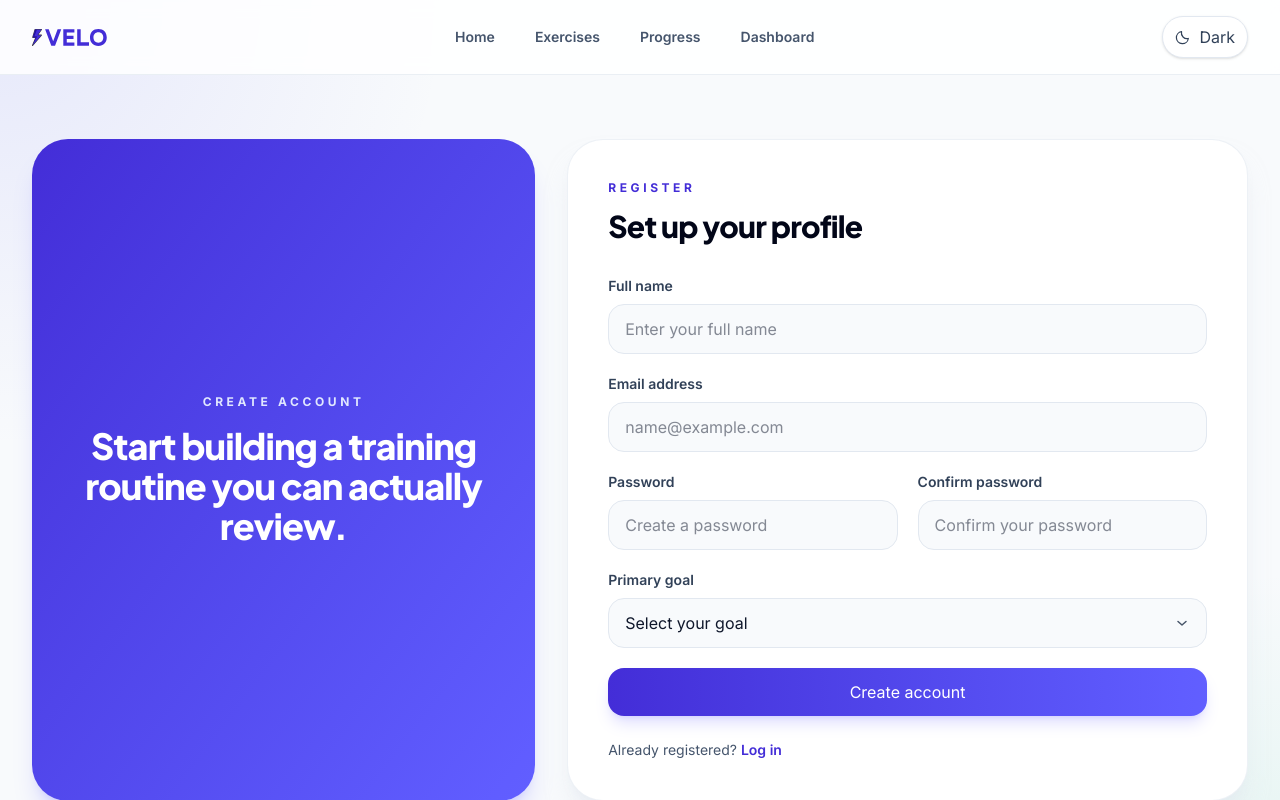
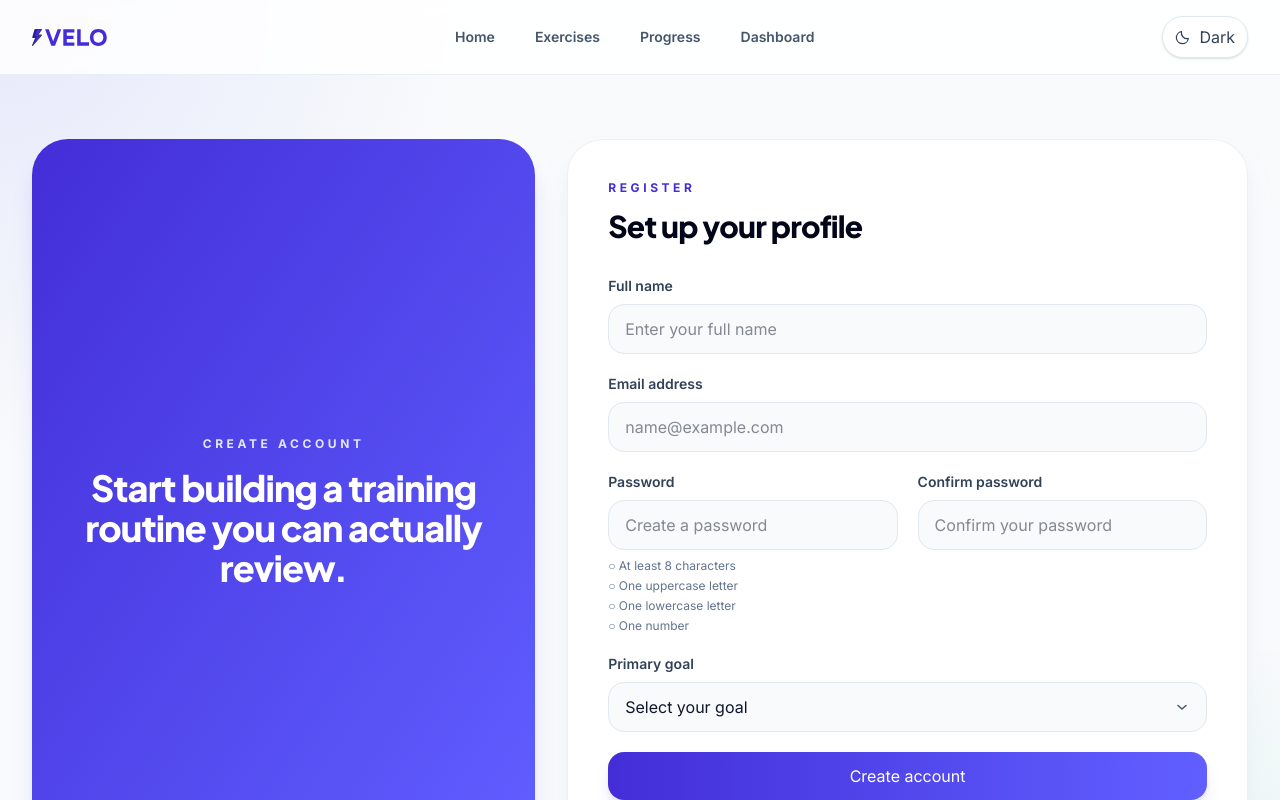
Before and after one commit to mhmdibrahimm/csc443-web-project, a React (Vite) app: page /register in a window 1280 px wide. Shown: the top 800 px of the page. Built offline with nearby package versions, Linux system fonts and the light colour scheme.

Commit message:
feat(register): require 8+ chars with mixed case and a number, show live rule list

```diff
--- a/src/pages/Register.jsx
+++ b/src/pages/Register.jsx
@@ -8,6 +8,22 @@ const goalOptions = [
   "Improve Endurance",
   "Stay Consistent",
 ];
+
+// Password rules — kept in one place so the live hint and the validator stay
+// in sync. Mirrors the rules the backend will enforce in phase 2.
+const passwordRules = [
+  { id: "length", label: "At least 8 characters", test: (p) => p.length >= 8 },
+  { id: "upper", label: "One uppercase letter", test: (p) => /[A-Z]/.test(p) },
+  { id: "lower", label: "One lowercase letter", test: (p) => /[a-z]/.test(p) },
+  { id: "number", label: "One number", test: (p) => /\d/.test(p) },
+];
+
+function getPasswordError(password) {
+  if (!password.trim()) return "Password is required.";
+  const failed = passwordRules.filter((rule) => !rule.test(password));
+  if (failed.length === 0) return null;
+  return `Password must include: ${failed.map((r) => r.label.toLowerCase()).join(", ")}.`;
+}
 
 function validate(formData) {
   const nextErrors = {};
@@ -22,10 +38,9 @@ function validate(formData) {
     nextErrors.email = "Enter a valid email address.";
   }
 
-  if (!formData.password.trim()) {
-    nextErrors.password = "Password is required.";
-  } else if (formData.password.length < 6) {
-    nextErrors.password = "Password must be at least 6 characters.";
+  const passwordError = getPasswordError(formData.password);
+  if (passwordError) {
+    nextErrors.password = passwordError;
   }
 
   if (!formData.confirmPassword.trim()) {
@@ -172,12 +187,31 @@ export default function Register() {
                   value={formData.password}
                   onChange={handleChange}
                   aria-invalid={Boolean(errors.password)}
-                  aria-describedby={
-                    errors.password ? "register-password-error" : undefined
-                  }
+                  aria-describedby="register-password-rules"
                   placeholder="Create a password"
                   className="w-full rounded-2xl border border-slate-200 bg-slate-50 px-4 py-3 text-slate-900 outline-none transition focus:border-indigo-400 focus:ring-4 focus:ring-indigo-100 dark:border-slate-800 dark:bg-slate-950 dark:text-white dark:focus:border-indigo-500 dark:focus:ring-indigo-500/10"
                 />
+                <ul
+                  id="register-password-rules"
+                  className="mt-2 space-y-1 text-xs"
+                >
+                  {passwordRules.map((rule) => {
+                    const passed = rule.test(formData.password);
+                    return (
+                      <li
+                        key={rule.id}
+                        className={
+                          passed
+                            ? "text-emerald-600 dark:text-emerald-400"
+                            : "text-slate-500 dark:text-slate-400"
+                        }
+                      >
+                        <span aria-hidden="true">{passed ? "✓" : "○"}</span>{" "}
+                        {rule.label}
+                      </li>
+                    );
+                  })}
+                </ul>
                 {errors.password && (
                   <p
                     id="register-password-error"
```
